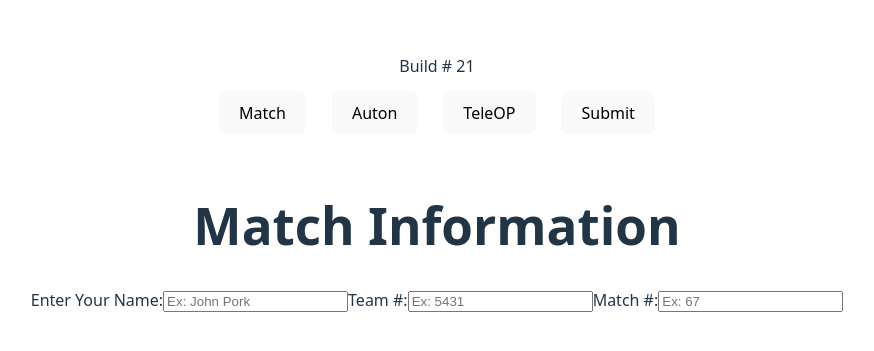
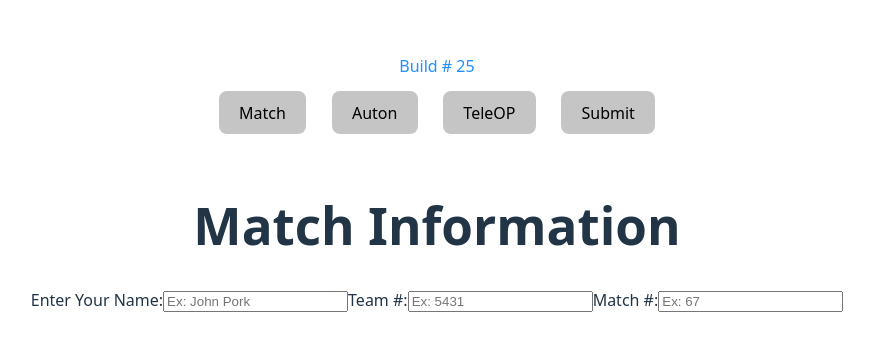
Before and after one commit to GlutenFreeToast/VeryGoodScoutingApp, a Preact app: page / in a window 1280 px wide. Shown: the part 209-560 px from the top of the page, without its empty margins (203-1077 px from the left). Built offline with nearby package versions, Linux system fonts and the light colour scheme.

Commit message:
oOOoOo css

```diff
--- a/buildInfo.json
+++ b/buildInfo.json
@@ -1 +1 @@
-{"buildRevision":21}
+{"buildRevision":25}
--- a/index.html
+++ b/index.html
@@ -1,6 +1,7 @@
 <!doctype html>
 <html lang="en">
   <head>
+    <meta name="viewport" content="width=device-width, initial-scale=1.0">
     <meta charset="UTF-8" />
     <link rel="icon" type="image/svg+xml" href="/overheating inside.png" />
     <meta name="viewport" content="width=device-width, initial-scale=1.0" />
--- a/src/app.css
+++ b/src/app.css
@@ -5,47 +5,26 @@
   text-align: center;
 }
 
-.buttons {
-
+.version {
+  color:dodgerblue
 }
 
-.match {
+.buttons {
   margin: 1vw;
   padding: 0.5em, 2em, 0.5em, 2em;
+  transition: transform 0.2s, background-color 0.2s, box-shadow 0.2s;
+  box-shadow: 0 8px 16px 0 rgba(255, 255, 255, 0.6);
+  background-color:rgb(197, 197, 197);
 }
 
-.auton {
-  margin: 1vw;
-  padding: 0.5em, 2em, 0.5em, 2em;
+.buttons:active {
+  color: white;
+  text-shadow: 0px 0px 3px black;
+  transform: scale(2.00);
+  background-color: #00BFFF;
+  box-shadow: 0 8px 16px 0 rgba(0, 0, 0, 0.6);
 }
 
-.teleop {
-  margin: 1vw;
-  padding: 0.5em, 2em, 0.5em, 2em;
+.title {
+  color:rgb(37, 37, 37)
 }
-
-.submit {
-  margin: 1vw;
-  padding: 4em, 8em, 0.5em, 2em;
-}
-
-
-
-.logo {
-  height: 6em;
-  padding: 1.5em;
-}
-.logo:hover {
-  filter: drop-shadow(0 0 2em #646cffaa);
-}
-.logo.preact:hover {
-  filter: drop-shadow(0 0 2em #673ab8aa);
-}
-
-.card {
-  padding: 2em;
-}
-
-.read-the-docs {
-  color: #888;
-}
--- a/src/app.tsx
+++ b/src/app.tsx
@@ -27,9 +27,9 @@ export function App() {
         {`Build # ${build.buildRevision}`}
       </div>
 
-      <div className="buttons">
+      <div>
         <button
-          className="match"
+          className="buttons"
           onClick={() => {
             setPage(PageType.MATCH)
             console.log("Clicked on Match")
@@ -39,7 +39,7 @@ export function App() {
         </button>
 
         <button
-          className="auton"
+          className="buttons"
           onClick={() => {
             setPage(PageType.AUTON)
             console.log("Clicked on Auton")
@@ -49,7 +49,7 @@ export function App() {
         </button>
 
         <button
-          className="teleop"
+          className="buttons"
           onClick={() => {
             setPage(PageType.TELEOP)
             console.log("Clicked on Teleop")
@@ -59,7 +59,7 @@ export function App() {
         </button>
 
         <button
-          className="submit"
+          className="buttons"
           onClick={() => {
             setPage(PageType.SUBMIT)
             console.log("Clicked on Submit")
```
